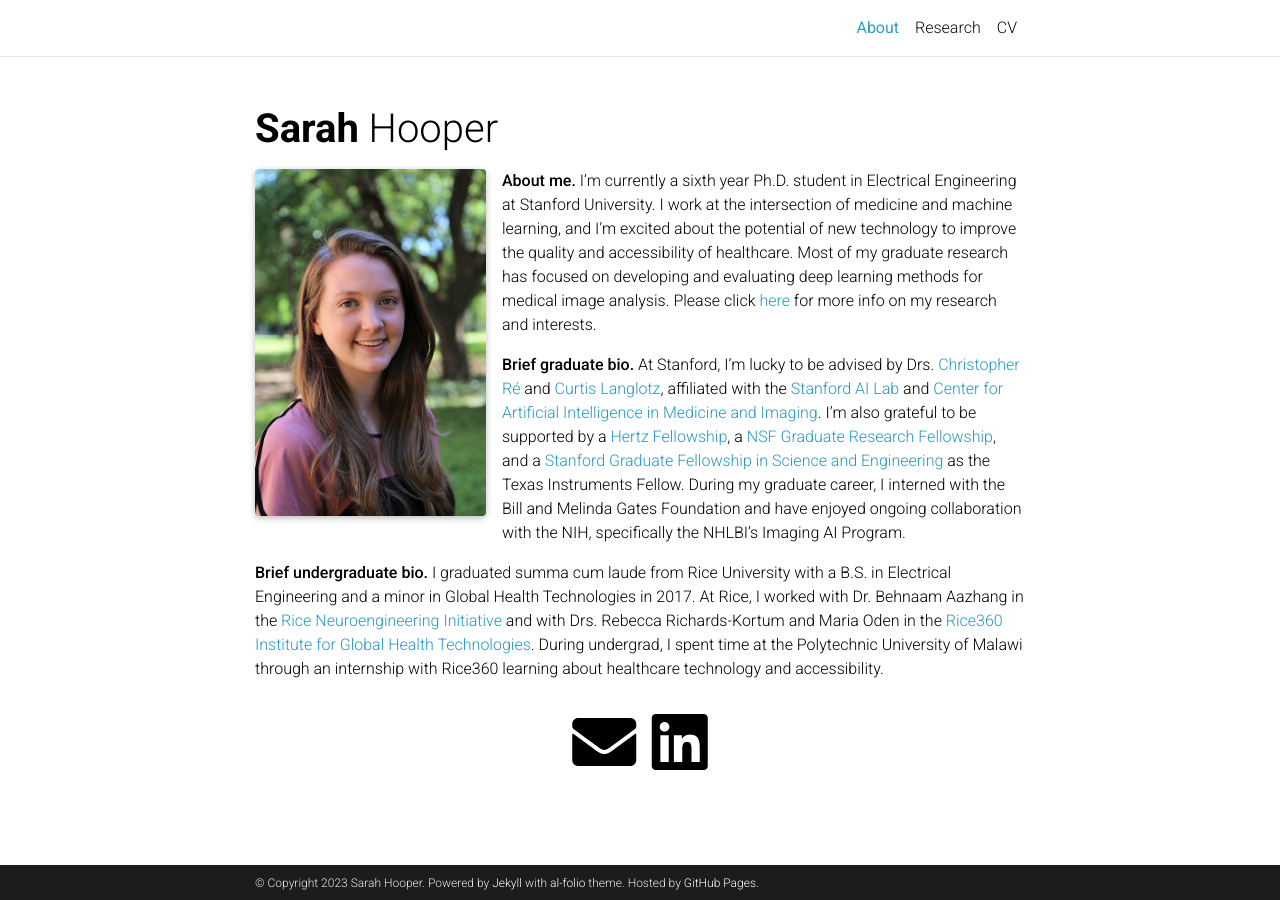
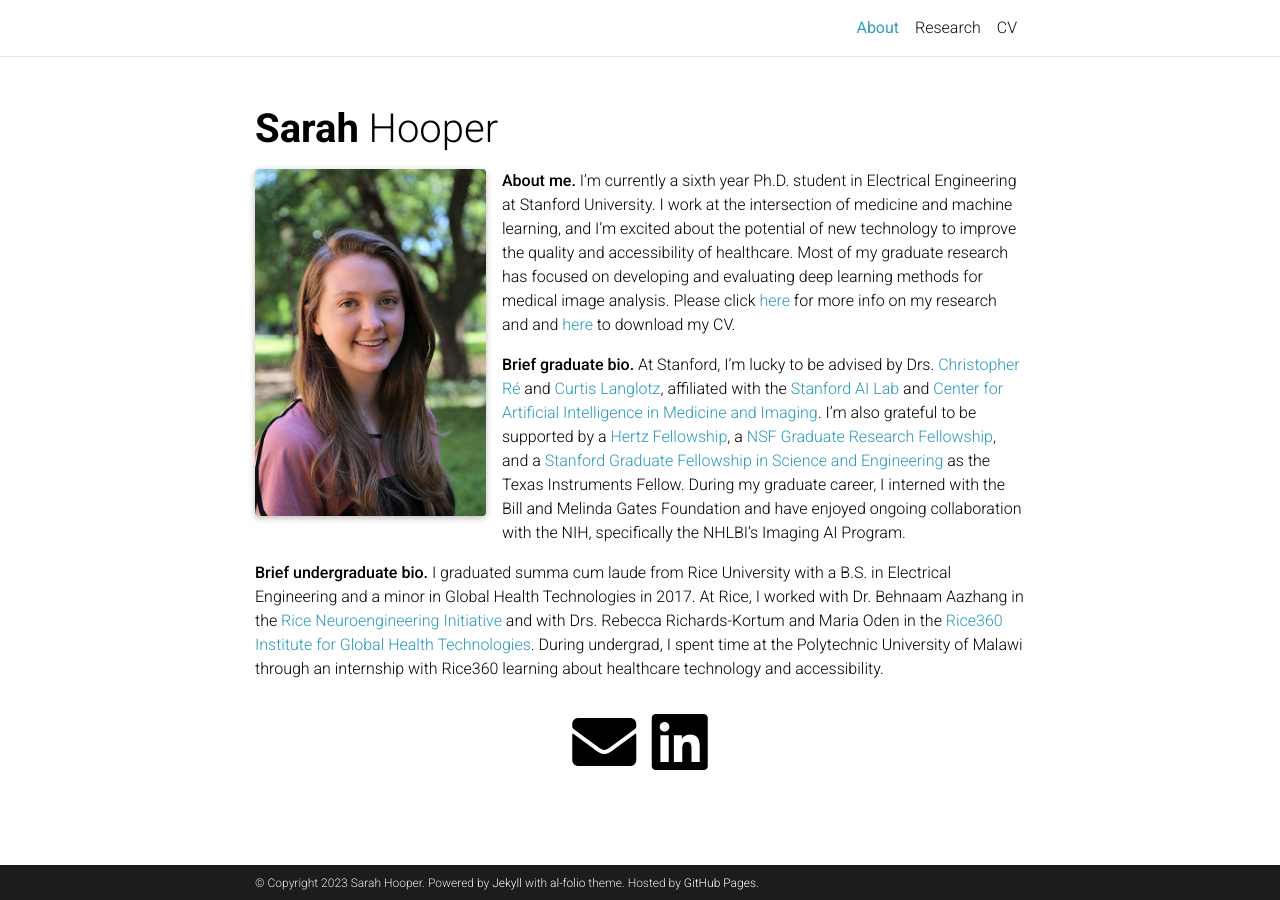
Before and after one commit to sarahmhooper/sarahmhooper.github.io, a Jekyll site: the page built from _pages/about.md, in a window 1280 px wide. Built offline with Jekyll 4.4.1, drawn with Linux system fonts in a browser that asks for light colours; full-size pictures stand in for the smaller copies a plugin makes; comment, search, counter and statistics services are not loaded; a style sheet for code colours, icons or effects is not loaded.

Commit message:
Added CV link

```diff
--- a/_pages/about.md
+++ b/_pages/about.md
@@ -18,7 +18,7 @@
 ---
 
 
-**About me.** I’m currently a sixth year Ph.D. student in Electrical Engineering at Stanford University. I work at the intersection of medicine and machine learning, and I’m excited about the potential of new technology to improve the quality and accessibility of healthcare. Most of my graduate research has focused on developing and evaluating deep learning methods for medical image analysis. Please click [here](/research/) for more info on my research and interests.
+**About me.** I’m currently a sixth year Ph.D. student in Electrical Engineering at Stanford University. I work at the intersection of medicine and machine learning, and I’m excited about the potential of new technology to improve the quality and accessibility of healthcare. Most of my graduate research has focused on developing and evaluating deep learning methods for medical image analysis. Please click [here](/research/) for more info on my research and and [here](/CV/) to download my CV.
 
 **Brief graduate bio.** At Stanford, I'm lucky to be advised by Drs. [Christopher Ré](https://cs.stanford.edu/~chrismre/) and [Curtis Langlotz](https://profiles.stanford.edu/curtis-langlotz), affiliated with the [Stanford AI Lab](https://ai.stanford.edu/) and [Center for Artificial Intelligence in Medicine and Imaging](https://aimi.stanford.edu/). I'm also grateful to be supported by a [Hertz Fellowship](https://www.hertzfoundation.org/the-fellowship/), a [NSF Graduate Research Fellowship](https://www.nsfgrfp.org/), and a [Stanford Graduate Fellowship in Science and Engineering](https://vpge.stanford.edu/fellowships-funding/sgf) as the Texas Instruments Fellow. During my graduate career, I interned with the Bill and Melinda Gates Foundation and have enjoyed ongoing collaboration with the NIH, specifically the NHLBI’s Imaging AI Program.
 
```
